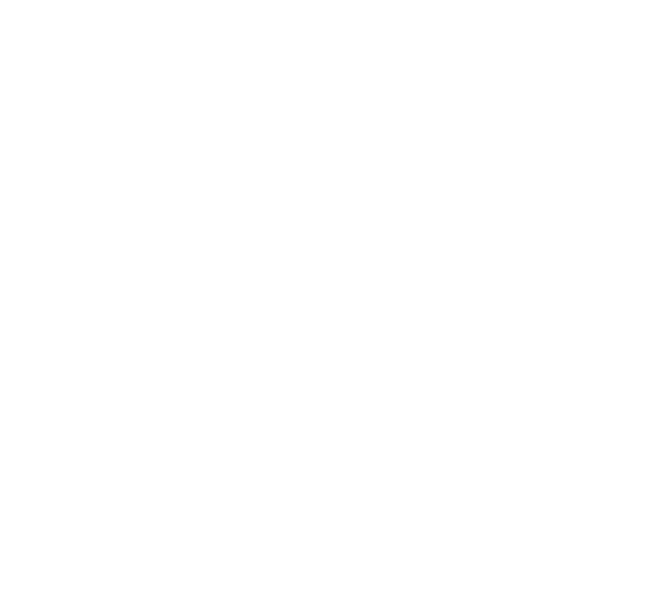
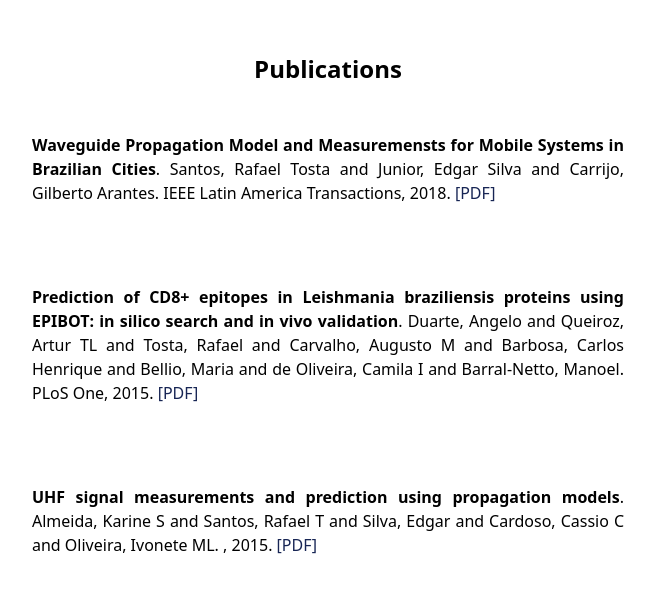
Before and after one commit to rafatosta/rafatosta.github.io, a React (Vite) app: page / in a window 1280 px wide. Shown: the part 1695-2288 px from the top of the page, without its empty margins (312-967 px from the left). Before the commit the page ends 1600 px from the top, so only its background shows below. Built offline with nearby package versions, Linux system fonts and the light colour scheme.

Commit message:
Add Publications page

```diff
--- /dev/null
+++ b/src/components/Publications.tsx
@@ -0,0 +1,23 @@
+import { publications } from "../data";
+
+function Publications() {
+    return (
+        <div className="h-screen flex flex-col justify-center items-center gap-12">
+            <p className="font-bold text-2xl">Publications</p>
+            <div className="w-3/1 sm:w-1/2 flex flex-col justify-center items-start gap-20 px-6">
+                {
+                    publications.map((p) => (
+                        <p className="text-justify">
+                            <span className="font-bold">{p.title}</span>. {p.author}. {p.journal}, {p.year}.
+                            <a className="text-blue-950 hover:text-blue-500" href={p.link}> [PDF]</a>
+                        </p>
+                    ))
+                }
+
+            </div>
+
+        </div>
+    );
+}
+
+export default Publications;
--- a/src/data.ts
+++ b/src/data.ts
@@ -11,5 +11,38 @@
 { name: 'Linkedin', link: 'https://www.linkedin.com/in/rafael-tosta-2006874a/', iconName: 'linkedin' },
 { name: 'Instagram', link: 'https://www.instagram.com/rafatosta_/', iconName: 'instagram' },
 { name: 'Gmail', link: 'mailto:rafa.ecomp@gmail.com', iconName: 'gmail' },
+]
 
+export const publications = [
+    {
+        title: 'Waveguide Propagation Model and Measuremensts for Mobile Systems in Brazilian Cities',
+        author: 'Santos, Rafael Tosta and Junior, Edgar Silva and Carrijo, Gilberto Arantes',
+        journal: 'IEEE Latin America Transactions',
+        volume: '16',
+        number: '2',
+        pages: '435--443',
+        year: '2018',
+        publisher: 'IEEE',
+        link: 'https://ieeexplore.ieee.org/abstract/document/8327397/'
+    },
+    {
+        title: 'Prediction of CD8+ epitopes in Leishmania braziliensis proteins using EPIBOT: in silico search and in vivo validation',
+        author: 'Duarte, Angelo and Queiroz, Artur TL and Tosta, Rafael and Carvalho, Augusto M and Barbosa, Carlos Henrique and Bellio, Maria and de Oliveira, Camila I and Barral-Netto, Manoel',
+        journal: 'PLoS One',
+        volume: '10',
+        number: '4',
+        pages: 'e0124786',
+        year: '2015',
+        publisher: 'Public Library of Science San Francisco, CA USA',
+        link: 'https://journals.plos.org/plosone/article?id=10.1371/journal.pone.0124786'
+    },
+    {
+        title: 'UHF signal measurements and prediction using propagation models',
+        author: 'Almeida, Karine S and Santos, Rafael T and Silva, Edgar and Cardoso, Cassio C and Oliveira, Ivonete ML',
+        booktitle: '2015 SBMO/IEEE MTT-S International Microwave and Optoelectronics Conference (IMOC)',
+        pages: '1--6',
+        year: '2015',
+        organization: 'IEEE',
+        link: 'https://ieeexplore.ieee.org/abstract/document/7369202/'
+    }
 ]
--- a/src/pages/Home.tsx
+++ b/src/pages/Home.tsx
@@ -1,5 +1,6 @@
 import Hero from "../components/Hero";
 import AboutMe from "../components/AboutMe";
+import Publications from "../components/Publications";
 
 function Home() {
     return (
@@ -7,6 +8,7 @@
             <Hero />
             <main>
                 <AboutMe />
+                <Publications />
             </main>
         </>);
 }
```
